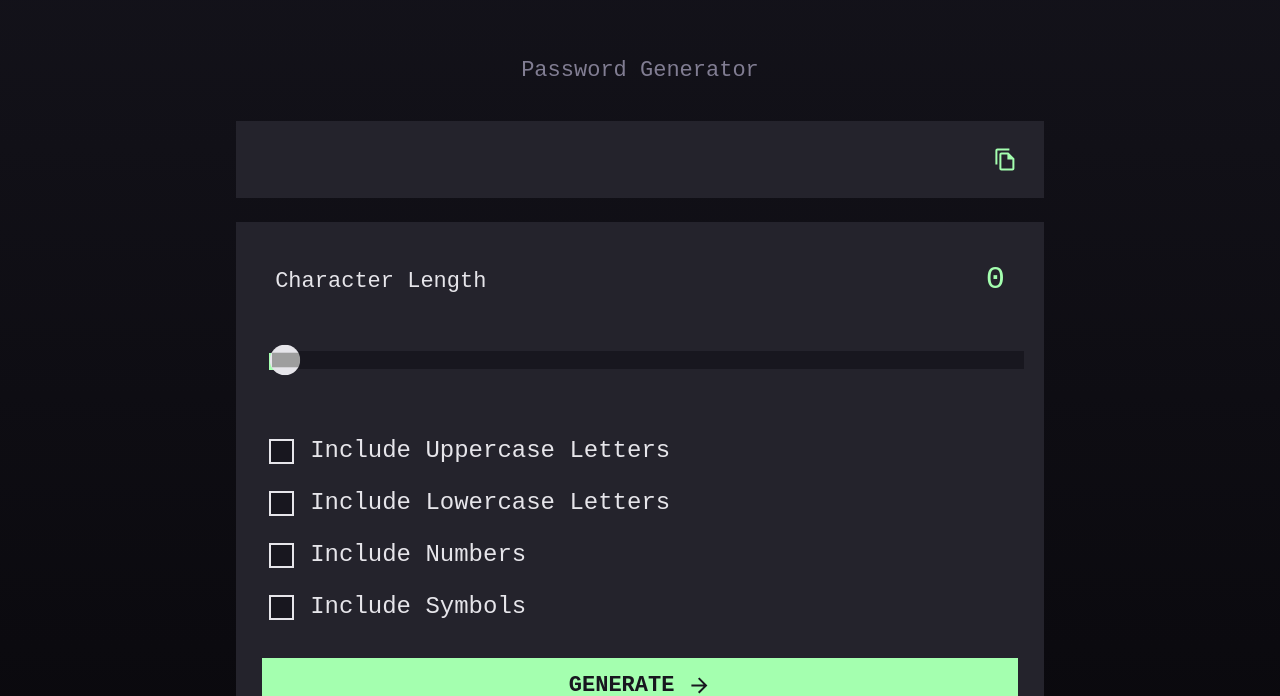
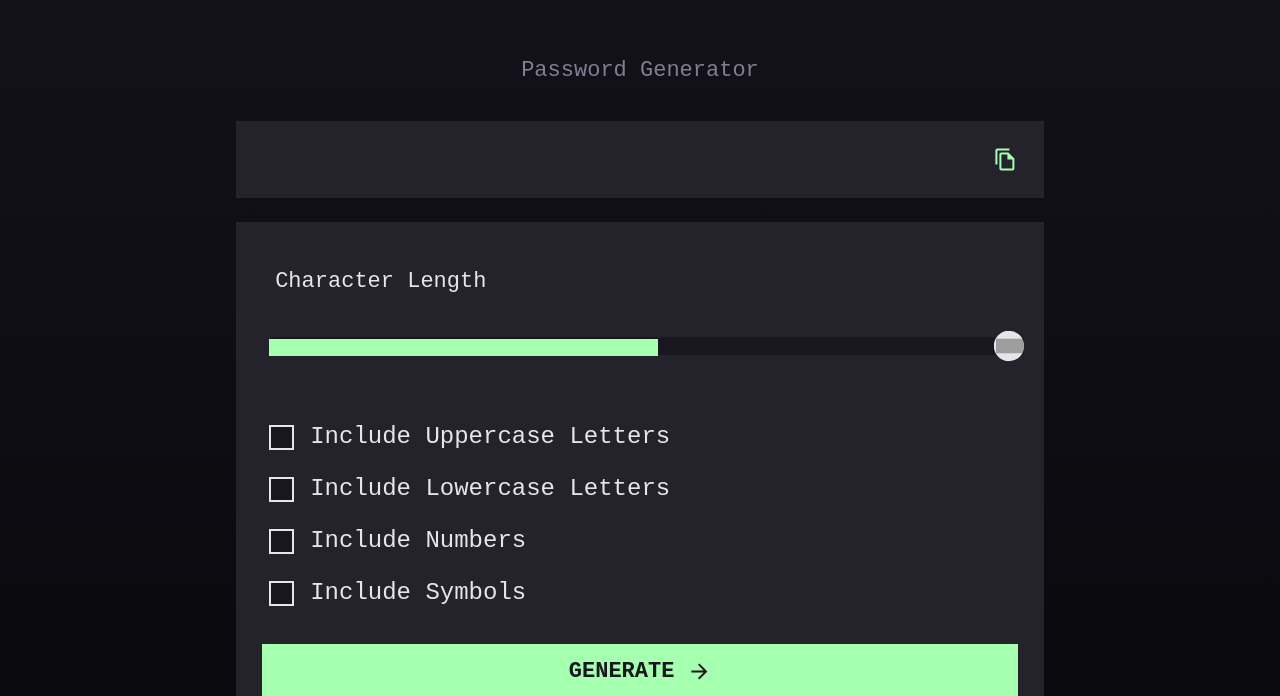
Before and after one commit to elizabet-bagdasaryan/password-generator, a React (Vite) app: page / in a window 1280 px wide. Shown: the part 104-800 px from the top of the page. Built offline with nearby package versions, Linux system fonts and the light colour scheme.

Commit message:
"wip:added checkboxes strength logic"

```diff
--- a/src/Scrollbar.jsx
+++ b/src/Scrollbar.jsx
@@ -6,22 +6,7 @@ import "./Scrollbar.css";
 
 function Scrollbar() {
 
-  const [scrollbarValue, setScrollbarValue] = useState(0);
 
-  const handleScrollbarChange = (event) => {
-    setScrollbarValue(parseInt(event.target.value));
-  };
-
-
-  const scrollbarThumbStyle = {
-    width: `${scrollbarValue*4.8}% `,
-  };
-
-
-
-  const getParagraphText = () => {
-    return  scrollbarValue;
-  };
 
 
 
@@ -29,13 +14,12 @@ function Scrollbar() {
     <div className="content">
       <div className="characters">
         <p>Character Length</p>
-        <p>{getParagraphText()}</p>
+        <p></p>
       </div>
       <div className="slide-container">
-        <div id="slider-track" style={scrollbarThumbStyle}></div>
+        <div id="slider-track" ></div>
 
-        <input type="range" min="0" max="20" className="slider" id="range"   value={scrollbarValue}
-        onChange={handleScrollbarChange}/>
+        <input type="range" min="0" max="20" className="slider" id="range"  />
       </div>
     </div>
   );
```
Also changed, not shown: src/App.jsx (+9 -12 lines).
